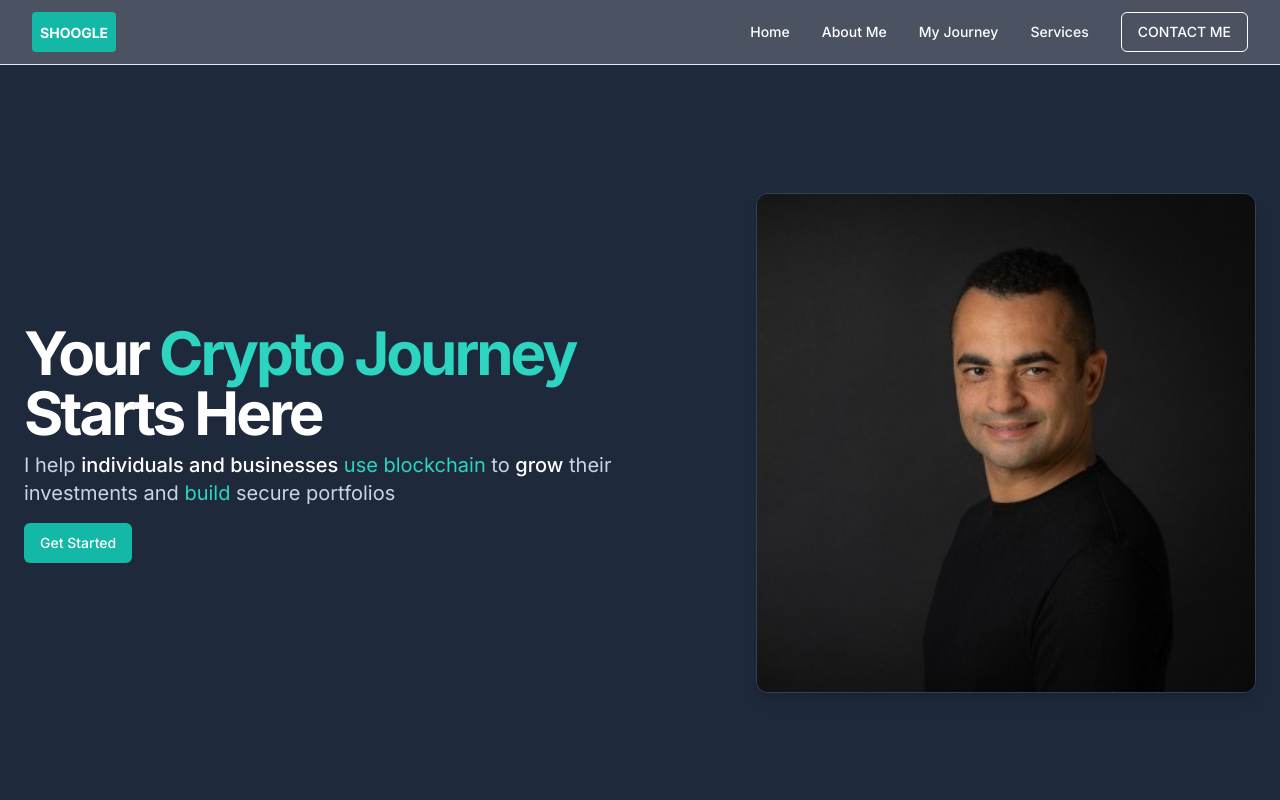
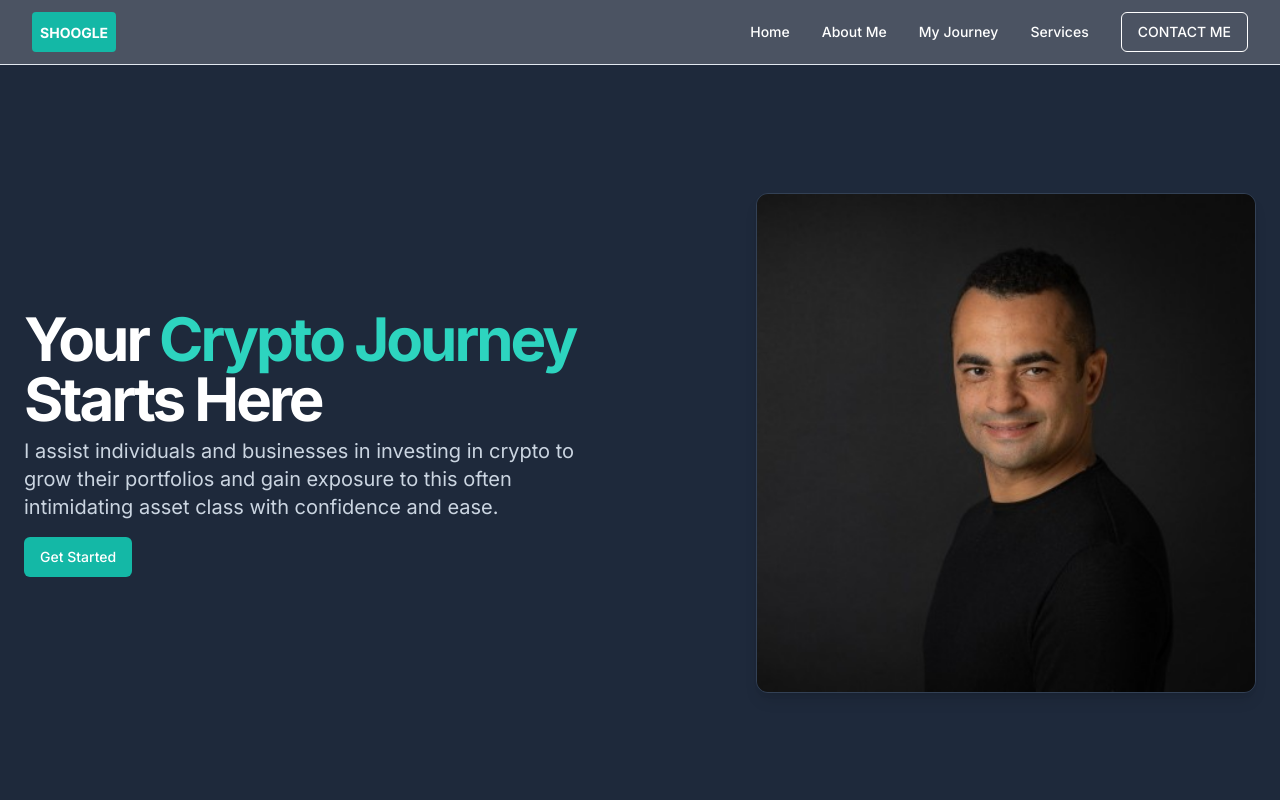
Before and after one commit to mattddyer/PersonalBrandWebsite, a Next.js app: page / in a window 1280 px wide. Shown: the top 800 px of the page. Built offline with nearby package versions, Linux system fonts and the light colour scheme.

Commit message:
Update hero section text under 'Your Crypto Journey Starts Here'

```diff
--- a/app/page.tsx
+++ b/app/page.tsx
@@ -111,10 +111,7 @@ export default function HomePage() {
                     Your <span className="text-teal-400">Crypto Journey</span> Starts Here
                   </h1>
                   <p className="max-w-[600px] text-slate-300 text-base md:text-xl">
-                    I help <span className="text-white font-medium">individuals and businesses</span>{" "}
-                    <span className="text-teal-400">use blockchain</span> to{" "}
-                    <span className="text-white font-medium">grow</span> their investments and{" "}
-                    <span className="text-teal-400">build</span> secure portfolios
+                    I assist individuals and businesses in investing in crypto to grow their portfolios and gain exposure to this often intimidating asset class with confidence and ease.
                   </p>
                 </div>
                 <div className="flex flex-col gap-2 min-[400px]:flex-row">
```
